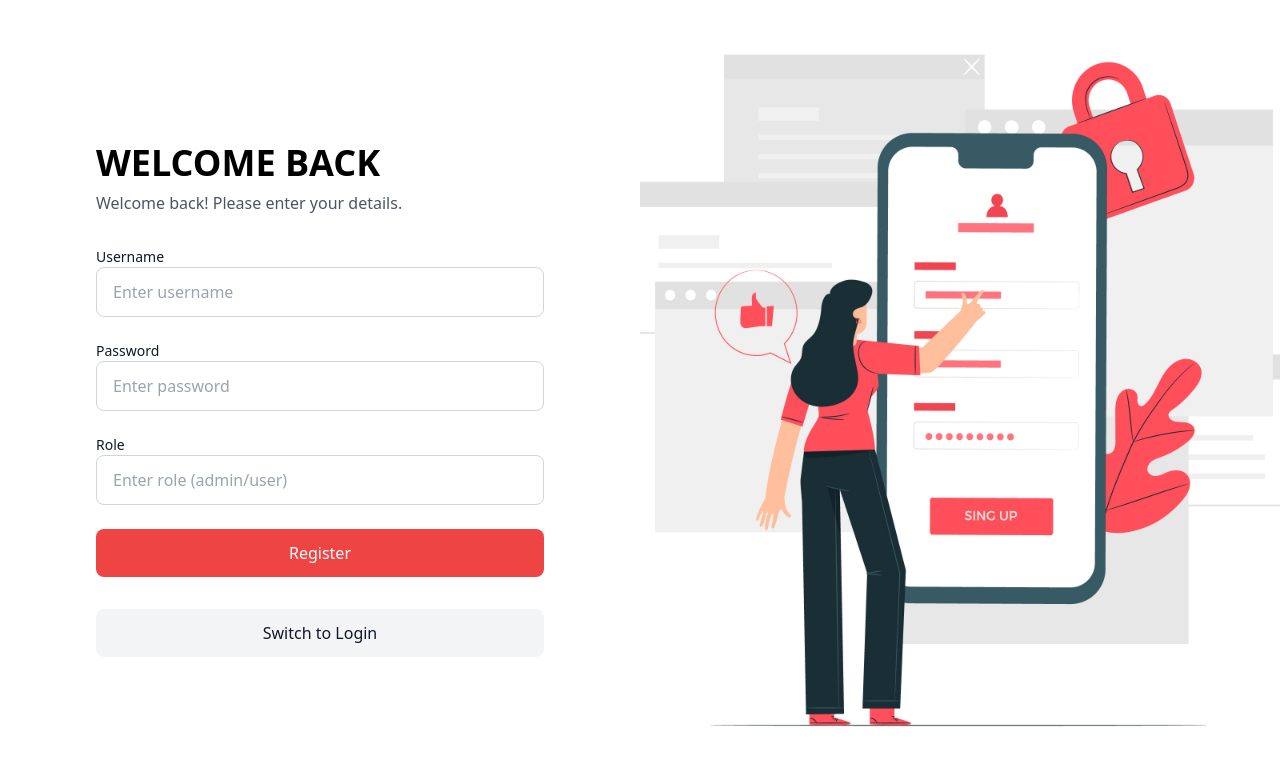
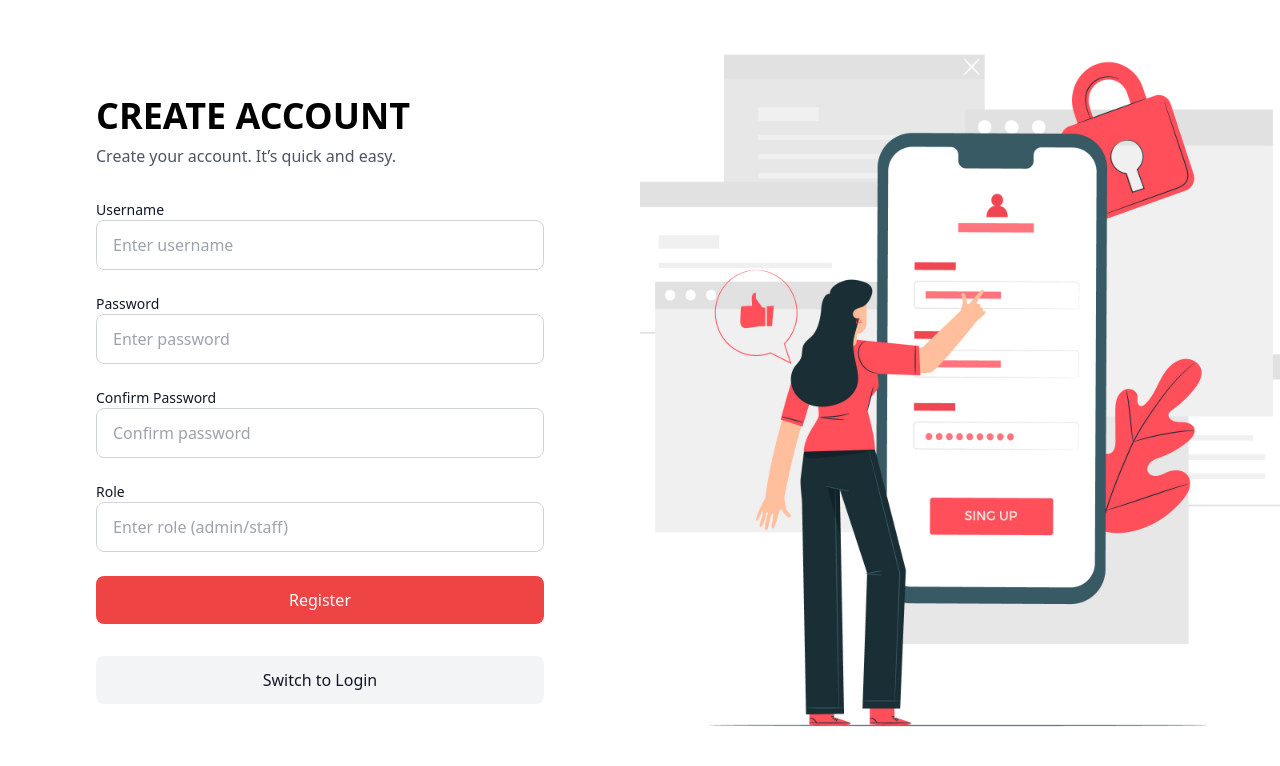
Before and after one commit to FaizanShaikhffx/Hospital_Food_Delivery_Management, a React (Vite) app in the folder frontend/: page / in a window 1280 px wide. Both pictures are taken after a click on the button "Switch to Register". Shown: the top 766 px of the page. Built offline with nearby package versions, Linux system fonts and the light colour scheme.

Commit message:
improving user experience

```diff
--- a/frontend/package.json
+++ b/frontend/package.json
@@ -14,7 +14,8 @@
     "axios": "^1.7.9",
     "react": "^18.3.1",
     "react-dom": "^18.3.1",
-    "react-router-dom": "^7.1.1"
+    "react-router-dom": "^7.1.1",
+    "react-spinners": "^0.15.0"
   },
   "devDependencies": {
     "@eslint/js": "^9.17.0",
--- a/frontend/src/components/Login.jsx
+++ b/frontend/src/components/Login.jsx
@@ -1,17 +1,22 @@
 import React, { useState } from 'react';
 import { useNavigate } from 'react-router-dom';
 import api from '../services/api';
+import { ClipLoader } from 'react-spinners';
 
 const Auth = () => {
   const [username, setUsername] = useState('');
   const [password, setPassword] = useState('');
   const [role, setRole] = useState('');
+  const [confirmPassword, setConfirmPassword] = useState('');
   const [error, setError] = useState(null);
   const [isRegistering, setIsRegistering] = useState(false);
+  const [successMessage, setSuccessMessage] = useState('');
+  const [loading, setLoading] = useState(false);
   const navigate = useNavigate();
 
   const handleLoginSubmit = async (e) => {
     e.preventDefault();
+    setLoading(true);
     try {
       const response = await api.post('/auth/login', { username, password });
       const { token } = response.data;
@@ -20,17 +25,22 @@ const Auth = () => {
     } catch (err) {
       setError('Invalid username or password');
     }
+    setLoading(false);
   };
-
 
   const handleRegisterSubmit = async (e) => {
     e.preventDefault();
+    setLoading(true);
     try {
       await api.post('/auth/register', { username, password, role });
+      setSuccessMessage('Registration successful! Please Login');
+      setTimeout(() => {
         navigate('/login');
+      }, 2000);
     } catch (err) {
       setError('Registration failed');
     }
+    setLoading(false);
   };
 
   return (
@@ -38,8 +48,10 @@ const Auth = () => {
       <div className="w-full lg:w-1/2 flex items-center justify-center px-6 lg:px-20">
         <div className="w-full max-w-md space-y-8">
           <div>
-            <h2 className="text-4xl font-bold mb-2">WELCOME BACK</h2>
-            <p className="text-gray-600 mb-8">Welcome back! Please enter your details.</p>
+            <h2 className="text-4xl font-bold mb-2">{isRegistering ? 'CREATE ACCOUNT' : 'WELCOME BACK'}</h2>
+            <p className="text-gray-600 mb-8">
+              {isRegistering ? 'Create your account. It’s quick and easy.' : 'Welcome back! Please enter your details.'}
+            </p>
           </div>
           <form onSubmit={isRegistering ? handleRegisterSubmit : handleLoginSubmit}>
             <div className="space-y-6">
@@ -66,6 +78,18 @@ const Auth = () => {
                 />
               </div>
               {isRegistering && (
+                <>
+                  <div>
+                    <label className="block text-sm font-medium text-gray-900">Confirm Password</label>
+                    <input
+                      type="password"
+                      className="w-full px-4 py-3 border border-gray-300 rounded-lg focus:outline-none focus:ring-2 focus:ring-red-500"
+                      value={confirmPassword}
+                      onChange={(e) => setConfirmPassword(e.target.value)}
+                      placeholder="Confirm password"
+                      required
+                    />
+                  </div>
                   <div>
                     <label className="block text-sm font-medium text-gray-900">Role</label>
                     <input
@@ -73,22 +97,28 @@ const Auth = () => {
                       className="w-full px-4 py-3 border border-gray-300 rounded-lg focus:outline-none focus:ring-2 focus:ring-red-500"
                       value={role}
                       onChange={(e) => setRole(e.target.value)}
-                    placeholder="Enter role (admin/user)"
+                      placeholder="Enter role (admin/staff)"
                       required
                     />
                   </div>
+                </>
               )}
               {error && <div className="text-red-500 text-sm">{error}</div>}
+              {successMessage && <div className="text-green-500 text-sm">{successMessage}</div>}
               <button
                 type="submit"
                 className="w-full py-3 bg-red-500 text-white rounded-lg hover:bg-red-600 transition-colors"
               >
-                {isRegistering ? 'Register' : 'Login'}
+                {loading ? <ClipLoader size={24} color={"#fff"} /> : (isRegistering ? 'Register' : 'Login')}
               </button>
             </div>
           </form>
           <button
-            onClick={() => setIsRegistering(!isRegistering)}
+            onClick={() => {
+              setIsRegistering(!isRegistering);
+              setError(null);
+              setSuccessMessage('');
+            }}
             className="w-full py-3 bg-gray-100 text-gray-900 rounded-lg hover:bg-gray-200 transition-colors mt-4"
           >
             {isRegistering ? 'Switch to Login' : 'Switch to Register'}
```
Also changed, not shown: 1 other file (tests, documents, lock files or other folders). Lines whose indentation alone changed are shown as unchanged.
